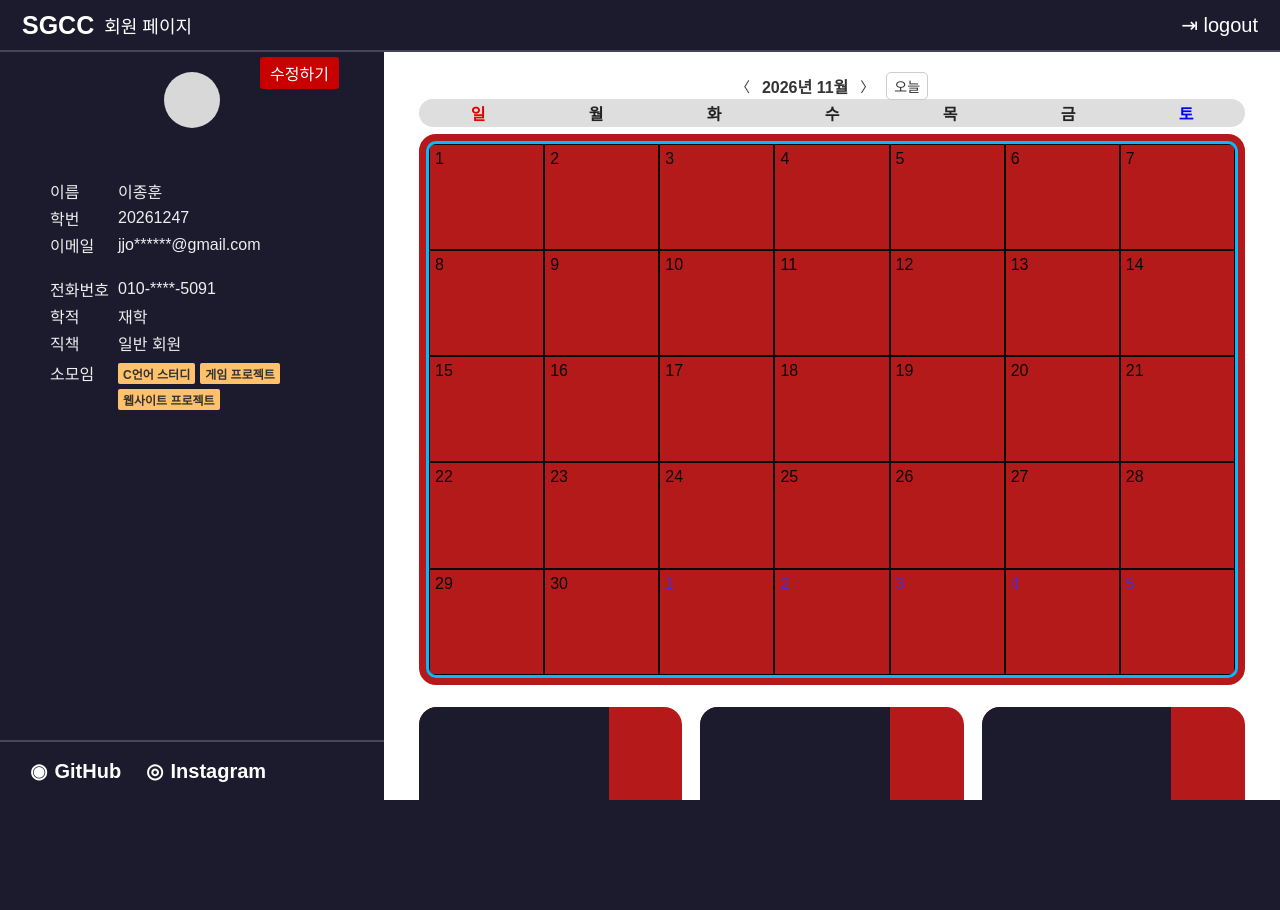
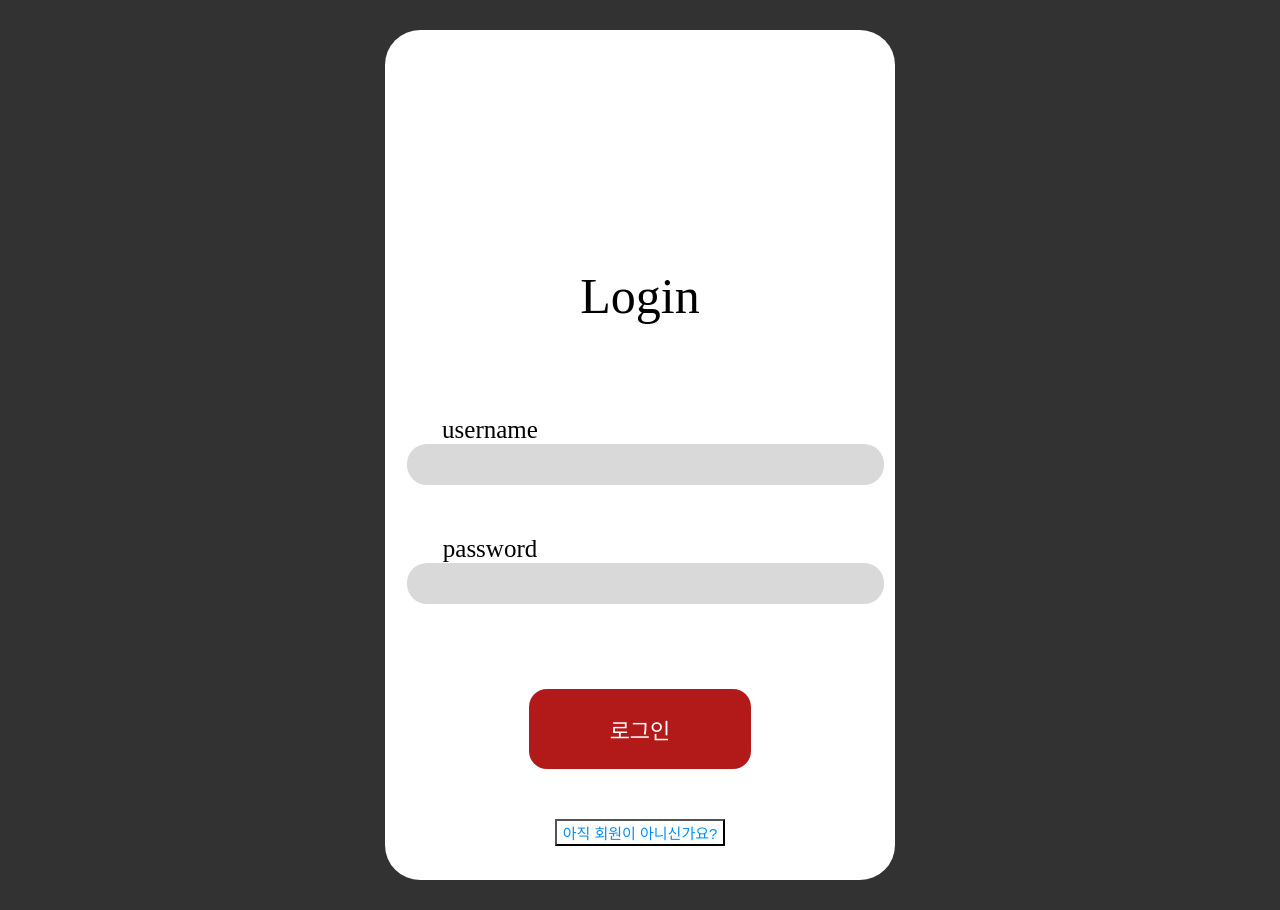
Before and after one commit to official-sgcc/sgcc-webpd, a React (Vite) app: page / in a window 1280 px wide. Before the commit the page ends 800 px from the top, so only its background shows below. Built offline with nearby package versions, Linux system fonts and the light colour scheme.

Commit message:
LoginPage, AdminPage
LoginPage edit
+ AdminPage edit

```diff
--- a/src/App.tsx
+++ b/src/App.tsx
@@ -10,7 +10,7 @@ function App() {
   const [count, setCount] = useState(0)
 
   return (
-    <MemberPage />
+    <LoginPage/>
   )
 }
 
--- a/src/pages/AdminPage/AdminPage.css
+++ b/src/pages/AdminPage/AdminPage.css
@@ -46,7 +46,7 @@
     height: 42px;
     display: flex;
     align-items: center;
-    justify-content: space-between;
+    justify-content: space-around;
 }
 
 .filter-item label {
@@ -54,7 +54,7 @@
 }
 
 .filter-item select {
-    width: 100px;
+    width: 140px;
     height: 30px;
     border: 0;
     border-radius: 18px;
--- a/src/pages/LoginPage.css
+++ b/src/pages/LoginPage.css
@@ -4,12 +4,14 @@ body {
 }
 
 .login-title {
-    font-weight: 350;
+    font-weight: 450;
+    font-size: 50px;
+    color: black;
 }
 .login-card {
-    width: 500px;
-    height: 600px;
-    border-radius: 40px;
+    width: 510px;
+    height: 850px;
+    border-radius: 35px;
     background: #fff;
     text-align: center;
     padding: 195px 22px 40px;
@@ -30,12 +32,16 @@ body {
     font-weight: 400;
     position: relative;
     top: 50px;
+    color: black;
+
 
 }
 .password-title {
     font-size: 25px;
     margin-right: 300px;
     font-weight: 400;
+    color: black;
+
 
 }
 .signup-password-input {
@@ -59,3 +65,11 @@ body {
     font-size: 22px;
     cursor: pointer;
 }
+
+.signup-button {
+    font-size: 15px;
+    color: #008CFF;
+    background: none;
+    margin: 50px auto 0;
+
+}
--- a/src/pages/LoginPage.jsx
+++ b/src/pages/LoginPage.jsx
@@ -34,6 +34,9 @@ function LoginPage() {
         <button className="login-button" type="submit">
             로그인
           </button>
+        <button className="signup-button" type="submit">
+            아직 회원이 아니신가요?
+          </button>
           </section>
         </main>
     </>
```
